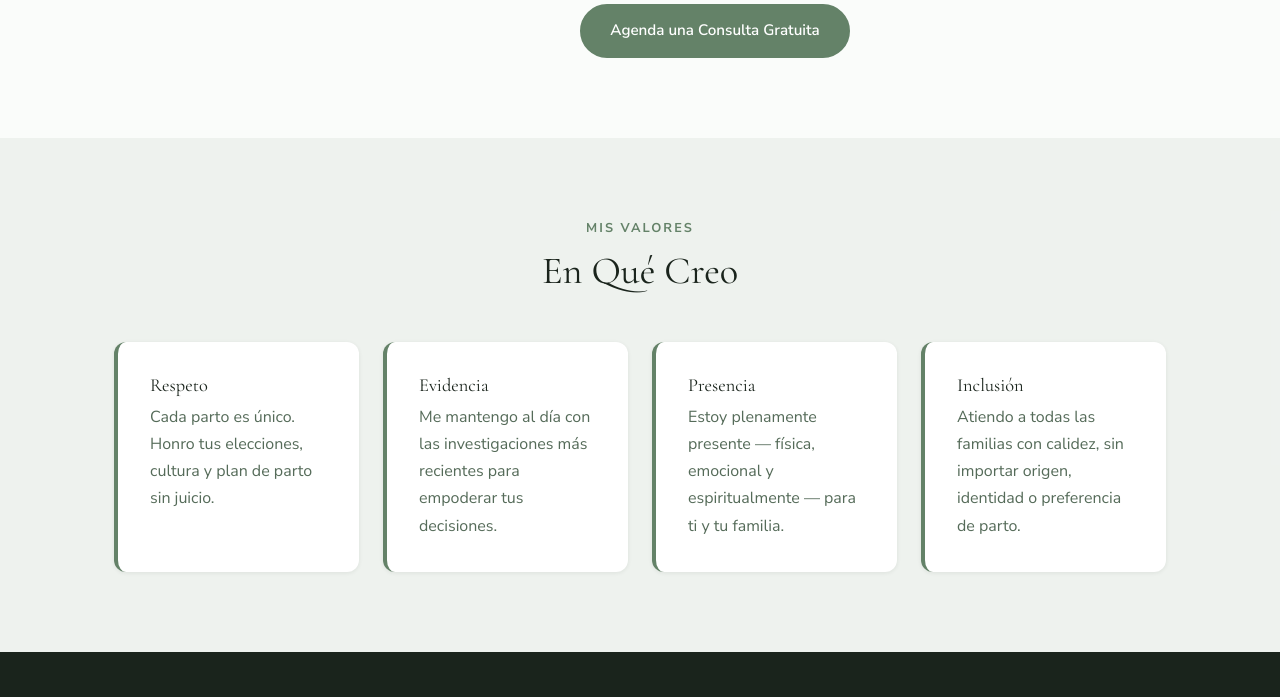
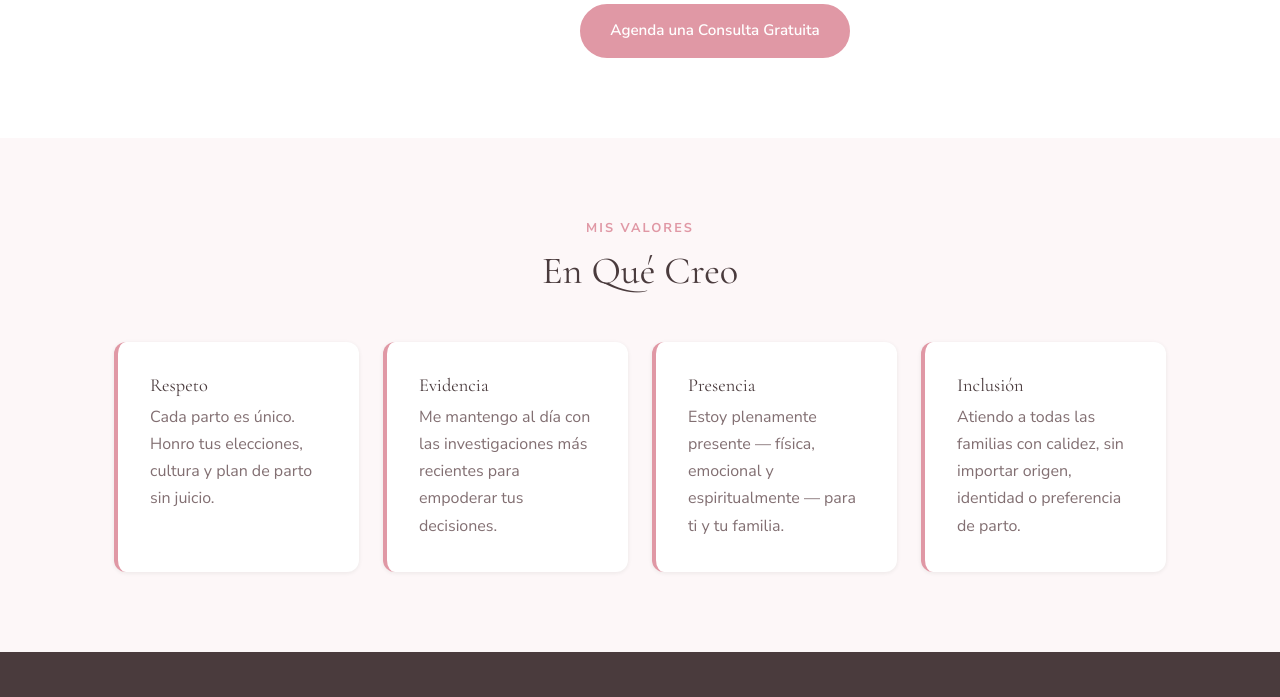
Before and after one commit to webpublishpoc/jazmin, a plain HTML site: page about.html in a window 1280 px wide. Shown: the part 1060-1757 px from the top of the page. Drawn offline with nearby package versions, Linux system fonts and the light colour scheme.

Commit message:
theme change

```diff
--- a/css/style.css
+++ b/css/style.css
@@ -6,17 +6,17 @@
 
 /* --- CSS Custom Properties --- */
 :root {
-  --color-primary:       #648268;
-  --color-primary-light: #89A88D;
-  --color-primary-dark:  #425E46;
-  --color-secondary:     #EADCA6;
-  --color-secondary-light: #FDF4D2;
-  --color-bg:            #FAFCFA;
+  --color-primary:       #E098A5;
+  --color-primary-light: #F4C4CD;
+  --color-primary-dark:  #BF7381;
+  --color-secondary:     #F9E8EB;
+  --color-secondary-light: #FDF5F6;
+  --color-bg:            #FFFFFF;
   --color-surface:       #FFFFFF;
-  --color-text:          #1A241C;
-  --color-text-muted:    #556B59;
-  --color-accent:        #D6B95C;
-  --color-border:        #E2E8E3;
+  --color-text:          #4A3B3D;
+  --color-text-muted:    #826F72;
+  --color-accent:        #D48D9A;
+  --color-border:        #F0E4E6;
 
   --font-heading: 'Cormorant Garamond', Georgia, serif;
   --font-body:    'Nunito Sans', system-ui, sans-serif;
@@ -70,7 +70,7 @@ p:last-child { margin-bottom: 0; }
 /* --- Layout --- */
 .container { width: 100%; max-width: var(--max-width); margin: 0 auto; padding: 0 var(--space-lg); }
 .section    { padding: var(--space-3xl) 0; }
-.section--alt { background-color: rgba(100,130,104,0.08); }
+.section--alt { background-color: rgba(224,152,165,0.08); }
 
 /* --- Animations --- */
 @keyframes fadeUp {
@@ -102,7 +102,7 @@ p:last-child { margin-bottom: 0; }
   transition: background var(--transition-base), box-shadow var(--transition-base);
 }
 .nav--scrolled {
-  background: rgba(250,252,250,0.92);
+  background: rgba(255,255,255,0.92);
   backdrop-filter: blur(12px); -webkit-backdrop-filter: blur(12px);
   box-shadow: var(--shadow-sm);
 }
@@ -143,7 +143,7 @@ p:last-child { margin-bottom: 0; }
 /* Mobile drawer */
 .nav__mobile {
   display: none; position: fixed; top: var(--nav-height); left: 0; right: 0;
-  background: rgba(250,252,250,0.97); backdrop-filter: blur(12px);
+  background: rgba(255,255,255,0.97); backdrop-filter: blur(12px);
   padding: var(--space-xl); box-shadow: var(--shadow-md);
   flex-direction: column; gap: var(--space-lg);
   transform: translateY(-8px); opacity: 0; pointer-events: none;
@@ -164,7 +164,7 @@ p:last-child { margin-bottom: 0; }
 }
 .hero::before {
   content: ''; position: absolute; inset: 0;
-  background: linear-gradient(135deg, rgba(250,252,250,0.91) 0%, rgba(250,252,250,0.65) 55%, rgba(100,130,104,0.08) 100%);
+  background: linear-gradient(135deg, rgba(255,255,255,0.91) 0%, rgba(255,255,255,0.65) 55%, rgba(224,152,165,0.15) 100%);
 }
 .hero__content { position: relative; z-index: 1; max-width: 600px; }
 .hero__eyebrow {
@@ -253,7 +253,7 @@ p:last-child { margin-bottom: 0; }
 .page-hero {
   padding-top: calc(var(--nav-height) + var(--space-3xl));
   padding-bottom: var(--space-2xl);
-  background: linear-gradient(150deg, var(--color-bg) 0%, rgba(100,130,104,0.12) 100%);
+  background: linear-gradient(150deg, var(--color-bg) 0%, rgba(224,152,165,0.12) 100%);
   text-align: center;
 }
 .page-hero h1 { margin-bottom: var(--space-md); }
@@ -292,7 +292,7 @@ p:last-child { margin-bottom: 0; }
   color: var(--color-text); background: var(--color-bg); outline: none;
   transition: border-color var(--transition-fast), box-shadow var(--transition-fast);
 }
-.form-input:focus, .form-select:focus, .form-textarea:focus { border-color: var(--color-primary); box-shadow: 0 0 0 3px rgba(100,130,104,0.12); }
+.form-input:focus, .form-select:focus, .form-textarea:focus { border-color: var(--color-primary); box-shadow: 0 0 0 3px rgba(224,152,165,0.12); }
 .form-textarea { min-height: 140px; resize: vertical; }
 .contact-info { display: flex; flex-direction: column; gap: var(--space-md); }
 .contact-info-item { display: flex; gap: var(--space-md); align-items: flex-start; padding: var(--space-lg); background: var(--color-surface); border-radius: var(--radius-md); border: 1px solid var(--color-border); box-shadow: var(--shadow-sm); }
```
